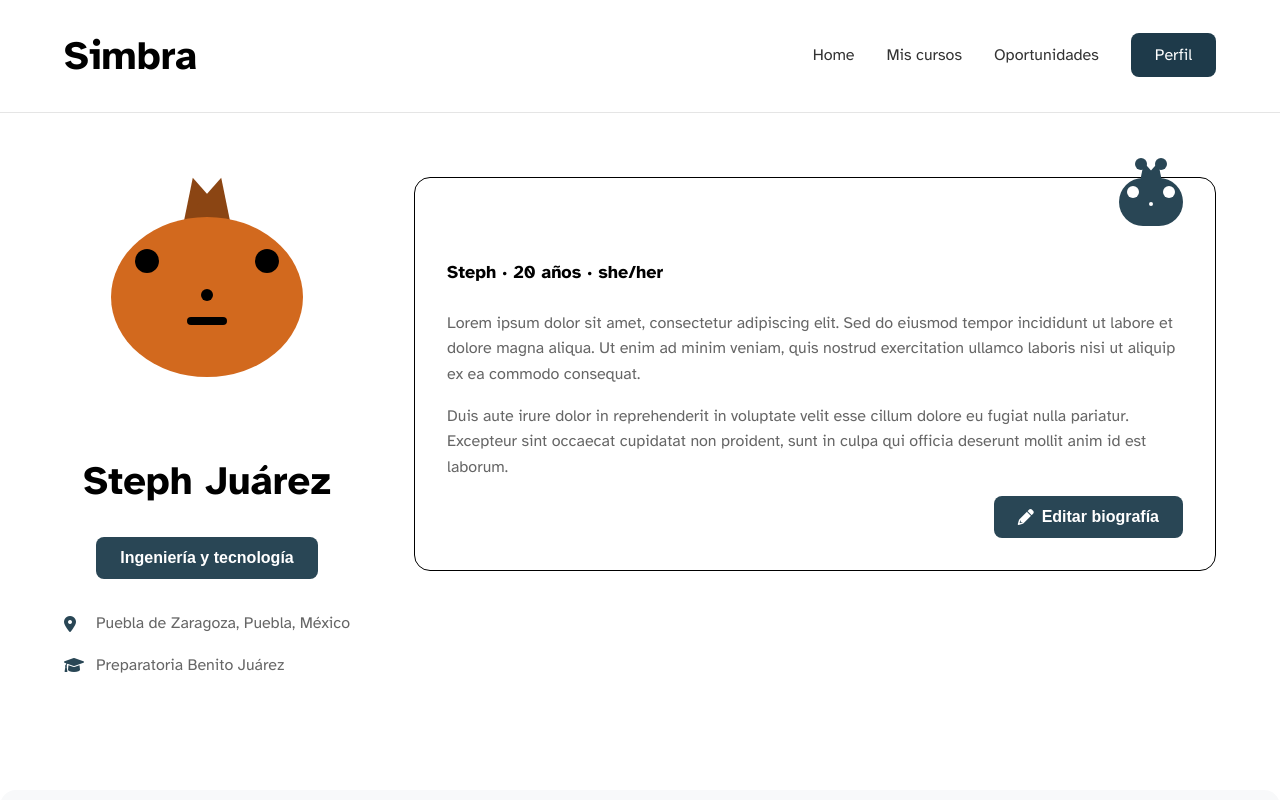
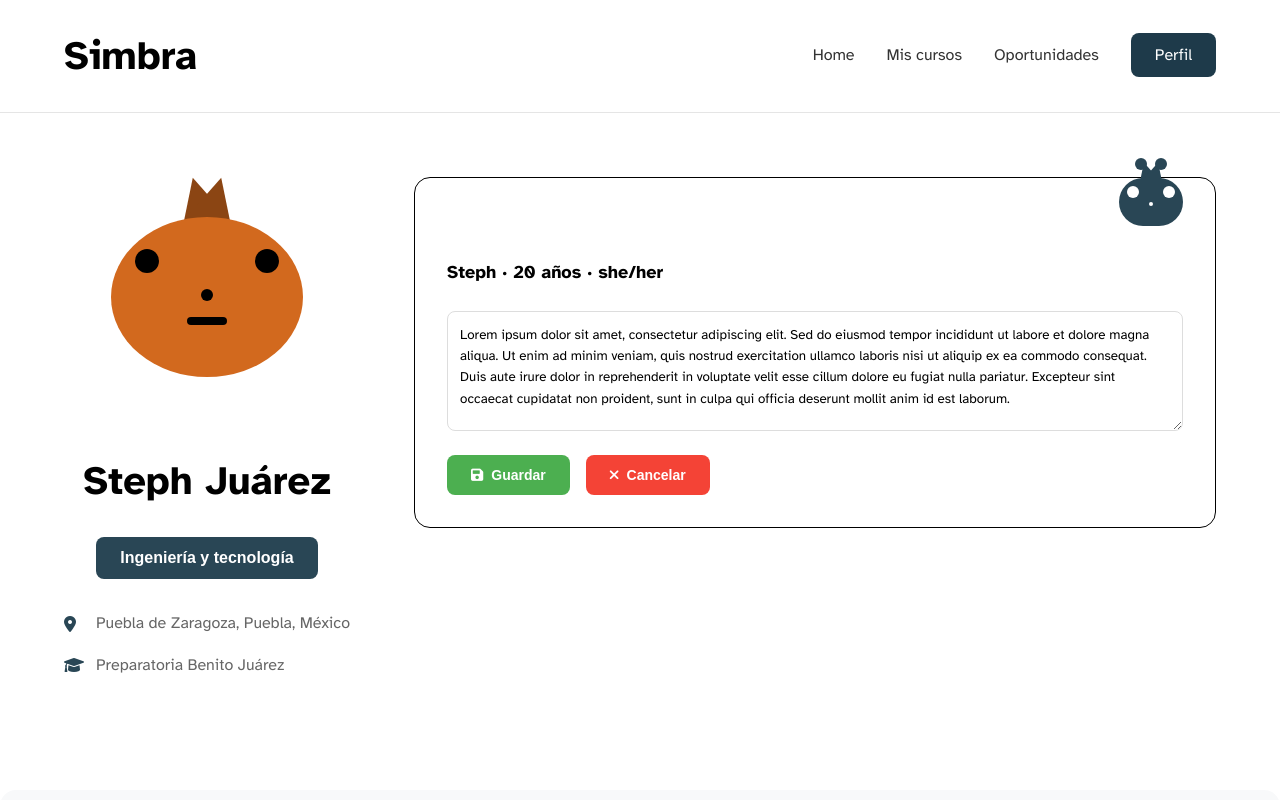
Before and after one commit to Yaslie/Simbra, a plain HTML site: page Frontend/Perfil/index.html in a window 1280 px wide. Both pictures are taken after a click on the button "Editar biografía". Shown: the top 800 px of the page. Drawn offline with Linux system fonts and the light colour scheme.

Commit message:
Perfil v1.0

```diff
--- a/Frontend/Perfil/Perfil.css
+++ b/Frontend/Perfil/Perfil.css
@@ -339,18 +339,80 @@ body {
     border: none;
     padding: 0.75rem 1.5rem;
     border-radius: 0.5rem;
-    font-size: 1rem;
+    font-size: 0.875rem;
     font-weight: 600;
     cursor: pointer;
-    transition: background-color 0.3s ease;
-    display: flex;
+    display: inline-flex;
     align-items: center;
     gap: 0.5rem;
-    margin-left: auto;
+    transition: background-color 0.3s ease;
 }
 
 .edit-bio-btn:hover {
     background-color: #1e3a4a;
+}
+
+/* Botones de acción de biografía */
+.bio-actions {
+    display: flex;
+    gap: 1rem;
+    margin-top: 1rem;
+}
+
+.save-bio-btn {
+    background-color: #4CAF50;
+    color: #fff;
+    border: none;
+    padding: 0.75rem 1.5rem;
+    border-radius: 0.5rem;
+    font-size: 0.875rem;
+    font-weight: 600;
+    cursor: pointer;
+    display: inline-flex;
+    align-items: center;
+    gap: 0.5rem;
+    transition: background-color 0.3s ease;
+}
+
+.save-bio-btn:hover {
+    background-color: #45a049;
+}
+
+.cancel-bio-btn {
+    background-color: #f44336;
+    color: #fff;
+    border: none;
+    padding: 0.75rem 1.5rem;
+    border-radius: 0.5rem;
+    font-size: 0.875rem;
+    font-weight: 600;
+    cursor: pointer;
+    display: inline-flex;
+    align-items: center;
+    gap: 0.5rem;
+    transition: background-color 0.3s ease;
+}
+
+.cancel-bio-btn:hover {
+    background-color: #da190b;
+}
+
+/* Estilos para los textareas de edición */
+.bio-textarea {
+    font-family: inherit;
+    line-height: 1.6;
+    border: 1px solid #ddd;
+    border-radius: 0.5rem;
+    padding: 0.75rem;
+    resize: vertical;
+    min-height: 80px;
+    transition: border-color 0.3s ease;
+}
+
+.bio-textarea:focus {
+    outline: none;
+    border-color: #294655;
+    box-shadow: 0 0 0 2px rgba(41, 70, 85, 0.1);
 }
 
 /* Statistics Section */
@@ -571,8 +633,18 @@ body {
 
 /* Community Section */
 .community-section {
-    background-color: #fff;
-    padding: 4rem 0;
+    background-color: #f8f9fa;
+    padding: 6rem 0;
+    min-height: 100vh;
+    display: flex;
+    align-items: center;
+    justify-content: center;
+}
+
+.community-section .container {
+    text-align: center;
+    max-width: 75rem;
+    margin: 0 auto;
 }
 
 .community-description {
--- a/Frontend/Perfil/index.html
+++ b/Frontend/Perfil/index.html
@@ -86,14 +86,23 @@
                         </div>
                         <div class="bio-content">
                             <div class="bio-header">Steph · 20 años · she/her</div>
-                            <div class="bio-text">
-                                <p>Lorem ipsum dolor sit amet, consectetur adipiscing elit. Sed do eiusmod tempor incididunt ut labore et dolore magna aliqua. Ut enim ad minim veniam, quis nostrud exercitation ullamco laboris nisi ut aliquip ex ea commodo consequat.</p>
-                                <p>Duis aute irure dolor in reprehenderit in voluptate velit esse cillum dolore eu fugiat nulla pariatur. Excepteur sint occaecat cupidatat non proident, sunt in culpa qui officia deserunt mollit anim id est laborum.</p>
+                            <div class="bio-text" id="bio-text">
+                                <p id="bio-content">Lorem ipsum dolor sit amet, consectetur adipiscing elit. Sed do eiusmod tempor incididunt ut labore et dolore magna aliqua. Ut enim ad minim veniam, quis nostrud exercitation ullamco laboris nisi ut aliquip ex ea commodo consequat. Duis aute irure dolor in reprehenderit in voluptate velit esse cillum dolore eu fugiat nulla pariatur. Excepteur sint occaecat cupidatat non proident, sunt in culpa qui officia deserunt mollit anim id est laborum.</p>
                             </div>
-                            <button class="edit-bio-btn">
-                                <i class="fas fa-pencil-alt"></i>
-                                Editar biografía
-                            </button>
+                            <div class="bio-actions">
+                                <button class="edit-bio-btn" id="edit-bio-btn" onclick="toggleBioEdit()">
+                                    <i class="fas fa-pencil-alt"></i>
+                                    Editar biografía
+                                </button>
+                                <button class="save-bio-btn" id="save-bio-btn" onclick="saveBioEdit()" style="display: none;">
+                                    <i class="fas fa-save"></i>
+                                    Guardar
+                                </button>
+                                <button class="cancel-bio-btn" id="cancel-bio-btn" onclick="cancelBioEdit()" style="display: none;">
+                                    <i class="fas fa-times"></i>
+                                    Cancelar
+                                </button>
+                            </div>
                         </div>
                     </div>
                 </div>
@@ -236,5 +245,91 @@
             </div>
         </div>
     </footer>
+
+    <!-- JavaScript para editar biografía -->
+    <script>
+        let originalBio = '';
+
+        function toggleBioEdit() {
+            // Guardar el texto original
+            originalBio = document.getElementById('bio-content').textContent;
+
+            // Convertir el párrafo en un textarea editable
+            const bioContent = document.getElementById('bio-content');
+            bioContent.innerHTML = `<textarea class="bio-textarea" style="width: 100%; min-height: 120px; padding: 0.75rem; border: 1px solid #ddd; border-radius: 0.5rem; font-family: inherit; resize: vertical; line-height: 1.6;">${originalBio}</textarea>`;
+
+            // Mostrar botones de guardar y cancelar, ocultar botón de editar
+            document.getElementById('edit-bio-btn').style.display = 'none';
+            document.getElementById('save-bio-btn').style.display = 'inline-flex';
+            document.getElementById('cancel-bio-btn').style.display = 'inline-flex';
+        }
+
+        function saveBioEdit() {
+            // Obtener el texto del textarea
+            const textarea = document.querySelector('#bio-content textarea');
+
+            if (textarea) {
+                const newText = textarea.value;
+
+                // Convertir de vuelta a párrafo
+                document.getElementById('bio-content').innerHTML = newText;
+
+                // Mostrar mensaje de confirmación
+                showNotification('Biografía guardada exitosamente!', 'success');
+            }
+
+            // Restaurar botones
+            document.getElementById('edit-bio-btn').style.display = 'inline-flex';
+            document.getElementById('save-bio-btn').style.display = 'none';
+            document.getElementById('cancel-bio-btn').style.display = 'none';
+        }
+
+        function cancelBioEdit() {
+            // Restaurar texto original
+            document.getElementById('bio-content').innerHTML = originalBio;
+
+            // Restaurar botones
+            document.getElementById('edit-bio-btn').style.display = 'inline-flex';
+            document.getElementById('save-bio-btn').style.display = 'none';
+            document.getElementById('cancel-bio-btn').style.display = 'none';
+        }
+
+        function showNotification(message, type) {
+            // Crear notificación
+            const notification = document.createElement('div');
+            notification.style.cssText = `
+                position: fixed;
+                top: 20px;
+                right: 20px;
+                padding: 1rem 1.5rem;
+                background-color: ${type === 'success' ? '#4CAF50' : '#f44336'};
+                color: white;
+                border-radius: 0.5rem;
+                box-shadow: 0 4px 6px rgba(0,0,0,0.1);
+                z-index: 1000;
+                font-weight: 500;
+                animation: slideIn 0.3s ease-out;
+            `;
+            notification.textContent = message;
+
+            // Agregar animación CSS
+            const style = document.createElement('style');
+            style.textContent = `
+                @keyframes slideIn {
+                    from { transform: translateX(100%); opacity: 0; }
+                    to { transform: translateX(0); opacity: 1; }
+                }
+            `;
+            document.head.appendChild(style);
+
+            document.body.appendChild(notification);
+
+            // Remover notificación después de 3 segundos
+            setTimeout(() => {
+                notification.remove();
+                style.remove();
+            }, 3000);
+        }
+    </script>
 </body>
 </html>
```
